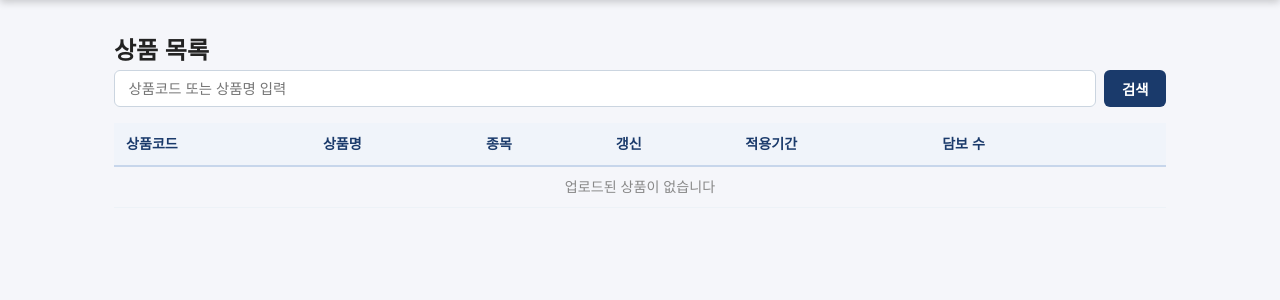
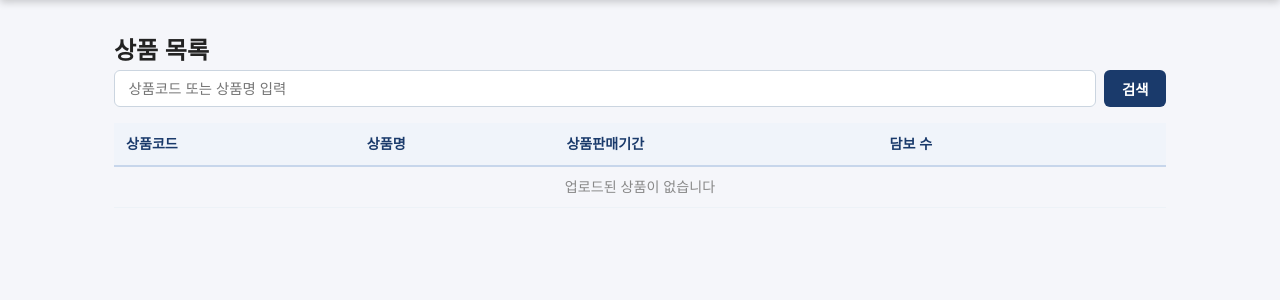
Before and after one commit to gagoly7920-spec/-, a Flask app: page /products in a window 1280 px wide. Shown: the part 56-356 px from the top of the page. Run offline with Flask 3, Linux system fonts and the light colour scheme; data that the repository does not hold is empty; some libraries are stand-ins or nearby versions.

Commit message:
feat: 상품판매기간 시트 파싱 추가, 상품목록에 판매기간 컬럼 표시

```diff
--- a/app.py
+++ b/app.py
@@ -82,8 +82,9 @@ def upload_single():
             INSERT INTO products
                 (상품코드, 상품판매명, 상품인가명, 상품단축명, 보험종목코드,
                  상품형태구분코드, 자동갱신가능여부, 상품최대가입연령,
-                 보험기간기본값, 진단상품여부, 적용시작일자, 적용종료일자, 파일명)
-            VALUES (%s,%s,%s,%s,%s,%s,%s,%s,%s,%s,%s,%s,%s)
+                 보험기간기본값, 진단상품여부, 적용시작일자, 적용종료일자,
+                 판매시작일자, 판매종료일자, 파일명)
+            VALUES (%s,%s,%s,%s,%s,%s,%s,%s,%s,%s,%s,%s,%s,%s,%s)
             ON CONFLICT (상품코드) DO UPDATE SET
                 상품판매명      = EXCLUDED.상품판매명,
                 상품인가명      = EXCLUDED.상품인가명,
@@ -96,6 +97,8 @@ def upload_single():
                 진단상품여부    = EXCLUDED.진단상품여부,
                 적용시작일자    = EXCLUDED.적용시작일자,
                 적용종료일자    = EXCLUDED.적용종료일자,
+                판매시작일자    = EXCLUDED.판매시작일자,
+                판매종료일자    = EXCLUDED.판매종료일자,
                 파일명          = EXCLUDED.파일명,
                 업로드일시      = NOW()
         """, (
@@ -104,7 +107,8 @@ def upload_single():
             product["보험종목코드"], product["상품형태구분코드"],
             product["자동갱신가능여부"], product["상품최대가입연령"],
             product["보험기간기본값"], product["진단상품여부"],
-            product["적용시작일자"], product["적용종료일자"], fname
+            product["적용시작일자"], product["적용종료일자"],
+            product["판매시작일자"], product["판매종료일자"], fname
         ))
 
         cur.execute("DELETE FROM coverages WHERE 상품코드 = %s", (product_code,))
--- a/templates/products.html
+++ b/templates/products.html
@@ -21,9 +21,7 @@
     <tr>
       <th>상품코드</th>
       <th>상품명</th>
-      <th>종목</th>
-      <th>갱신</th>
-      <th>적용기간</th>
+      <th>상품판매기간</th>
       <th>담보 수</th>
       <th></th>
     </tr>
@@ -33,9 +31,15 @@
     <tr>
       <td><code>{{ item.상품코드 }}</code></td>
       <td>{{ item.상품판매명 }}</td>
-      <td>{{ item.보험종목코드 }}</td>
-      <td>{{ '갱신' if item.자동갱신가능여부 == 'Y' else '비갱신' }}</td>
-      <td>{{ item.적용시작일자 }} ~ {{ item.적용종료일자 }}</td>
+      <td>
+        {% if item.판매시작일자 and item.판매종료일자 %}
+          {{ item.판매시작일자[:4] }}.{{ item.판매시작일자[4:6] }}.{{ item.판매시작일자[6:] }}
+          ~
+          {{ item.판매종료일자[:4] }}.{{ item.판매종료일자[4:6] }}.{{ item.판매종료일자[6:] }}
+        {% else %}
+          —
+        {% endif %}
+      </td>
       <td>{{ item.담보수 if item.담보수 is defined else '' }}</td>
       <td><a href="/products/{{ item.상품코드 }}" class="btn btn-sm btn-orange">상세 →</a></td>
     </tr>
--- a/utils/db.py
+++ b/utils/db.py
@@ -27,6 +27,8 @@ def init_db():
             진단상품여부    VARCHAR(1),
             적용시작일자    VARCHAR(8),
             적용종료일자    VARCHAR(8),
+            판매시작일자    VARCHAR(8),
+            판매종료일자    VARCHAR(8),
             파일명          TEXT,
             업로드일시      TIMESTAMP DEFAULT NOW()
         )
@@ -62,6 +64,13 @@ def init_db():
             오류메시지  TEXT
         )
     """)
+    # 기존 DB에 컬럼이 없을 경우 추가 (마이그레이션)
+    for col in ['판매시작일자 VARCHAR(8)', '판매종료일자 VARCHAR(8)']:
+        col_name = col.split()[0]
+        try:
+            cur.execute(f"ALTER TABLE products ADD COLUMN IF NOT EXISTS {col}")
+        except Exception:
+            pass
     conn.commit()
     cur.close()
     conn.close()
@@ -121,13 +130,13 @@ def get_all_products():
     conn = get_conn()
     cur = conn.cursor(cursor_factory=RealDictCursor)
     cur.execute("""
-        SELECT p.상품코드, p.상품판매명, p.보험종목코드,
-               p.자동갱신가능여부, p.적용시작일자, p.적용종료일자,
+        SELECT p.상품코드, p.상품판매명,
+               p.판매시작일자, p.판매종료일자,
                COUNT(c.id) AS 담보수
           FROM products p
           LEFT JOIN coverages c ON p.상품코드 = c.상품코드
-         GROUP BY p.상품코드, p.상품판매명, p.보험종목코드,
-                  p.자동갱신가능여부, p.적용시작일자, p.적용종료일자
+         GROUP BY p.상품코드, p.상품판매명,
+                  p.판매시작일자, p.판매종료일자
          ORDER BY p.상품코드
     """)
     rows = cur.fetchall()
```
Also changed, not shown: utils/excel_parser.py (+18 -2 lines).
